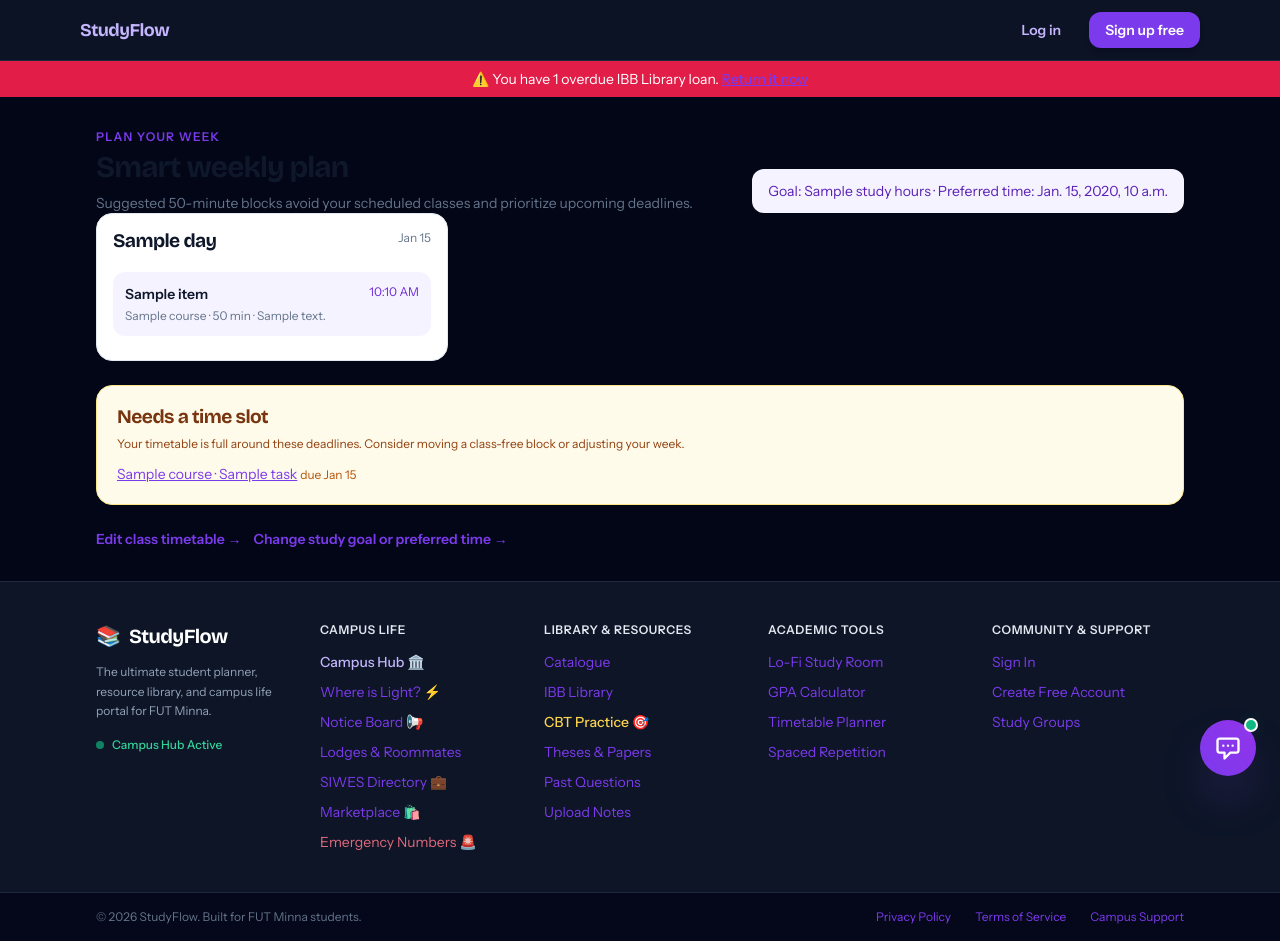
After one commit to peterafolabi-dev/studyflow, a Django app: template templates/planner/weekly_plan.html in a window 1280 px wide. The commit adds this page. Run offline with Django 3.2, Linux system fonts and the light colour scheme; the template is opened without the code that fills it: most values are stand-ins (such as "Sample title", 1, 10 or a date in 2020); some libraries are stand-ins or nearby versions.

```diff
--- a/accounts/forms.py
+++ b/accounts/forms.py
@@ -40,4 +40,6 @@ class ProfileForm(forms.ModelForm):
         help_texts = {
             'reading_goal': 'How many books do you want to read this year?',
             'avatar_color': 'Choose a number from 0 to 5 to set your theme color.',
+            'weekly_study_goal_hours': 'Used by the study buddy matcher and weekly plan.',
+            'preferred_study_time': 'Used to place suggested study blocks at a time that suits you.',
         }
--- a/planner/views.py
+++ b/planner/views.py
@@ -36,6 +36,8 @@ def _user_task(request, pk):
 def dashboard(request):
     today = timezone.localdate()
     week_end = today + timedelta(days=7)
+    from .reminders import create_deadline_reminders
+    create_deadline_reminders(request.user)
 
     open_tasks = Task.objects.filter(
         course__user=request.user, is_done=False
@@ -96,6 +98,7 @@ def dashboard(request):
             ('SIWES Hub', '💼', 'siwes_hub'),
             ('Marketplace', '🛍️', 'marketplace'),
             ('Timetable', '🗓️', 'timetable'),
+            ('Weekly Plan', '🧭', 'weekly_plan'),
             ('GPA Calculator', '🧮', 'gpa_calculator'),
             ('Study Groups', '💬', 'thread_list'),
         ],
--- a/templates/base.html
+++ b/templates/base.html
@@ -111,6 +111,7 @@
           </div>
 
           <a href="{% url 'study_room' %}" class="px-3 py-2 rounded-lg hover:bg-slate-800 {% if request.resolver_match.url_name == 'study_room' %}text-brand-300 bg-slate-800{% endif %}">Study Room</a>
+          <a href="{% url 'weekly_plan' %}" class="px-3 py-2 rounded-lg hover:bg-slate-800 {% if request.resolver_match.url_name == 'weekly_plan' %}text-brand-300 bg-slate-800{% endif %}">Weekly Plan</a>
 
           <!-- Campus Life Dropdown -->
           <div class="relative group">
@@ -194,6 +195,7 @@
       <a href="{% url 'catalogue' %}" class="block px-3 py-2 rounded-lg hover:bg-slate-800 text-slate-200">Library & Catalogue</a>
       <a href="{% url 'cbt_home' %}" class="block px-3 py-2 rounded-lg hover:bg-slate-800 text-amber-300 font-medium">CBT Practice 🎯</a>
       <a href="{% url 'study_room' %}" class="block px-3 py-2 rounded-lg hover:bg-slate-800 text-slate-200">Study Room</a>
+      <a href="{% url 'weekly_plan' %}" class="block px-3 py-2 rounded-lg hover:bg-slate-800 text-slate-200">Weekly Plan</a>
 
       <!-- Mobile Campus Life Header & Sublinks -->
       <div class="pt-2 border-t border-slate-800/80">
@@ -288,6 +290,7 @@
         <a data-command-item data-search="flashcards review" href="{% url 'flashcards' %}" class="block rounded-lg px-3 py-2 text-sm text-slate-200 hover:bg-slate-800">Flashcards</a>
         <a data-command-item data-search="progress stats achievements" href="{% url 'progress' %}" class="block rounded-lg px-3 py-2 text-sm text-slate-200 hover:bg-slate-800">My Progress</a>
         <a data-command-item data-search="timetable schedule" href="{% url 'timetable' %}" class="block rounded-lg px-3 py-2 text-sm text-slate-200 hover:bg-slate-800">Timetable</a>
+        <a data-command-item data-search="weekly plan study schedule" href="{% url 'weekly_plan' %}" class="block rounded-lg px-3 py-2 text-sm text-slate-200 hover:bg-slate-800">Weekly Plan</a>
         <a data-command-item data-search="profile settings" href="{% url 'profile' %}" class="block rounded-lg px-3 py-2 text-sm text-slate-200 hover:bg-slate-800">My Profile</a>
         <a data-command-item data-search="campus life credits avatar dorm" href="{% url 'campus_life_home' %}" class="block rounded-lg px-3 py-2 text-sm text-slate-200 hover:bg-slate-800">Study Campus Life</a>
         <a data-command-item data-search="campus hub minna" href="{% url 'campus_hub' %}" class="block rounded-lg px-3 py-2 text-sm text-slate-200 hover:bg-slate-800">Campus Hub</a>
--- /dev/null
+++ b/templates/planner/weekly_plan.html
@@ -0,0 +1,47 @@
+{% extends 'base.html' %}
+{% block title %}Weekly Study Plan · StudyFlow{% endblock %}
+{% block content %}
+<header class="mb-7 flex flex-wrap items-end justify-between gap-4">
+  <div>
+    <p class="text-xs uppercase tracking-widest font-bold text-brand-600 dark:text-brand-300">Plan your week</p>
+    <h1 class="font-display text-3xl font-bold text-slate-900 dark:text-white mt-1">Smart weekly plan</h1>
+    <p class="text-sm text-slate-500 dark:text-slate-400 mt-2">Suggested 50-minute blocks avoid your scheduled classes and prioritize upcoming deadlines.</p>
+  </div>
+  <div class="rounded-xl bg-brand-50 dark:bg-slate-800 px-4 py-3 text-sm text-brand-800 dark:text-brand-200">Goal: {{ goal_hours }} study hours · Preferred time: {{ preferred_time }}</div>
+</header>
+
+<div class="grid gap-4 sm:grid-cols-2 xl:grid-cols-3">
+  {% for day in plan_days %}
+  <section class="rounded-2xl border border-slate-200 dark:border-slate-700 bg-white dark:bg-slate-900 p-4">
+    <div class="flex items-baseline justify-between mb-3">
+      <h2 class="font-display font-bold text-slate-900 dark:text-white">{{ day.label }}</h2>
+      <span class="text-xs text-slate-500 dark:text-slate-400">{{ day.date|date:'M j' }}</span>
+    </div>
+    {% for item in day.items %}
+    <a href="{{ item.url }}" class="block rounded-xl bg-brand-50 dark:bg-slate-800 p-3 mb-2 hover:ring-1 hover:ring-brand-400">
+      <div class="flex justify-between gap-2">
+        <span class="font-semibold text-sm text-slate-900 dark:text-white">{{ item.title }}</span>
+        <span class="text-xs text-brand-700 dark:text-brand-300 whitespace-nowrap">{{ item.start|time:'g:i A' }}</span>
+      </div>
+      <p class="text-xs text-slate-500 dark:text-slate-400 mt-1">{{ item.course.name }} · 50 min · {{ item.note }}</p>
+    </a>
+    {% empty %}
+    <p class="text-xs text-slate-400 py-3">No study block suggested.</p>
+    {% endfor %}
+  </section>
+  {% endfor %}
+</div>
+
+{% if unscheduled %}
+<section class="mt-6 rounded-2xl border border-amber-200 dark:border-amber-900/60 bg-amber-50 dark:bg-amber-950/20 p-5">
+  <h2 class="font-bold text-amber-900 dark:text-amber-200">Needs a time slot</h2>
+  <p class="text-xs text-amber-800 dark:text-amber-300 mt-1">Your timetable is full around these deadlines. Consider moving a class-free block or adjusting your week.</p>
+  <ul class="mt-3 space-y-2">{% for task in unscheduled %}<li class="text-sm"><a class="underline" href="{% url 'course_detail' task.course_id %}">{{ task.course.name }} · {{ task.title }}</a> <span class="text-xs text-amber-700 dark:text-amber-300">due {{ task.due_date|date:'M j' }}</span></li>{% endfor %}</ul>
+</section>
+{% endif %}
+
+<div class="mt-6 flex flex-wrap gap-3 text-sm">
+  <a href="{% url 'timetable' %}" class="font-semibold text-brand-600 dark:text-brand-300 hover:underline">Edit class timetable →</a>
+  <a href="{% url 'edit_profile' %}" class="font-semibold text-brand-600 dark:text-brand-300 hover:underline">Change study goal or preferred time →</a>
+</div>
+{% endblock %}
```
Also changed, not shown: planner/management/commands/send_deadline_reminders.py (+6 -47 lines), planner/reminders.py (added, +35 -0 lines), templates/planner/timetable.html (+4 -3 lines).
